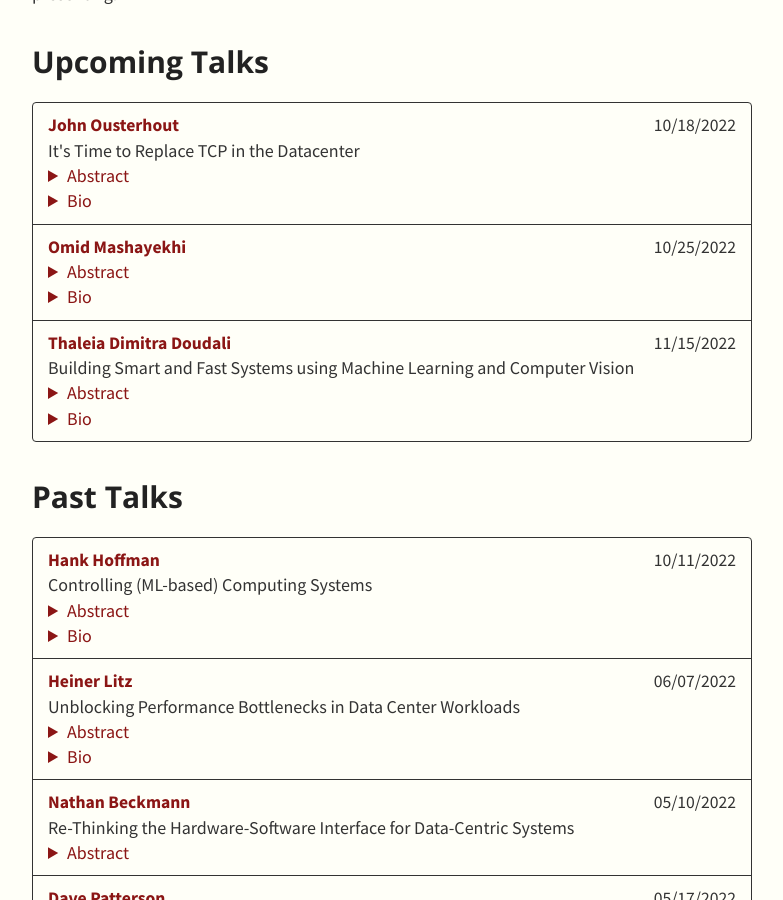
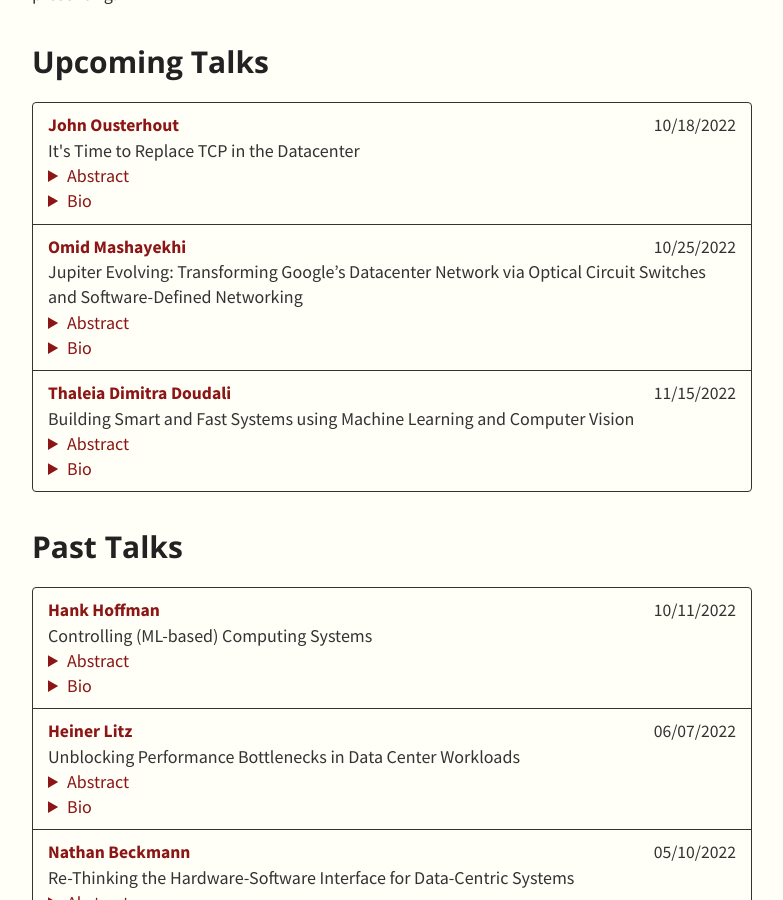
Before and after one commit to stanford-systems-seminar/stanford-systems-seminar.github.io, a Jekyll site: the page built from index.md, in a window 1280 px wide and 900 px high, scrolled down 311 px. Shown: the whole window, without its empty margins (248-1031 px from the left). Built offline with Jekyll 4.4.1, drawn with Linux system fonts in a browser that asks for light colours.

Commit message:
update talk

```diff
--- a/_data/talks.yml
+++ b/_data/talks.yml
@@ -8,10 +8,10 @@
       biography: "John Ousterhout is the Bosack Lerner Professor of Computer Science at Stanford University. His current research focuses on new software stack layers to allow datacenter applications to take advantage of communication and storage technologies with microsecond-scale latencies. Ousterhout's prior positions include 14 years in industry, where he founded two companies (Scriptics and Electric Cloud), preceded by 14 years as Professor of Computer Science at U.C. Berkeley.  He is author of the book A Philosophy of Software Design, co-creator of the Raft consensus protocol, and creator of the Tcl scripting language and the Tk toolkit.  Ousterhout received a BS degree in Physics from Yale University and a PhD in Computer Science from Carnegie Mellon University. He is a member of the National Academy of Engineering and has received numerous awards, including the ACM Software System Award, the ACM Grace Murray Hopper Award, the National Science Foundation Presidential Young Investigator Award, and the U.C. Berkeley Distinguished Teaching Award."
     - speaker: Omid Mashayekhi
       date: 10/25/2022
-      title: ""
-      website: ""
-      abstract: ""
-      biography: ""
+      title: "Jupiter Evolving: Transforming Google’s Datacenter Network via Optical Circuit Switches and Software-Defined Networking"
+      website: https://omidm.net/
+      abstract: "We present a decade of evolution and production experience with Jupiter datacenter network fabrics. In this period Jupiter has delivered 5x higher speed and capacity, 30% reduction in capex, 41% reduction in power, incremental deployment and technology refresh all while serving live production traffic. A key enabler for these improvements is evolving Jupiter from a Clos to a direct-connect topology among the machine aggregation blocks. Critical architectural changes for this include: A datacenter interconnection layer employing Micro-Electro-Mechanical Systems (MEMS) based Optical Circuit Switches (OCSes) to enable dynamic topology reconfiguration, centralized Software-Defined Networking (SDN) control for traffic engineering, and automated network operations for incremental capacity delivery and topology engineering.  We show that the combination of traffic and topology engineering on direct-connect fabrics achieves similar throughput as Clos fabrics for our production traffic patterns. We also optimize for path lengths: 60% of the traffic takes direct path from source to destination aggregation blocks, while the remaining transits one additional block, achieving an average block-level path length of 1.4 in our fleet today.  OCS also achieves 3x faster fabric reconfiguration compared to pre-evolution Clos fabrics that used a patch panel based interconnect."
+      biography: "Omid Mashayekhi is a senior software engineer at Google, developing distributed software systems for data-center and WAN networks, as a member of NetInfra team. Before that, he was a graduate student at Stanford University, where he received a Ph.D. degree in Electrical Engineering, and a Ph.D. minor degree in Computer Science, in 2017. At Stanford, Omid worked with Professor Philip Levis as a member of Stanford Information Networks Group (SING). His interests include cloud computing, distributed systems, and networking systems."
     - speaker: Thaleia Dimitra Doudali
       date: 11/15/2022
       title: "Building Smart and Fast Systems using Machine Learning and Computer Vision"
```
